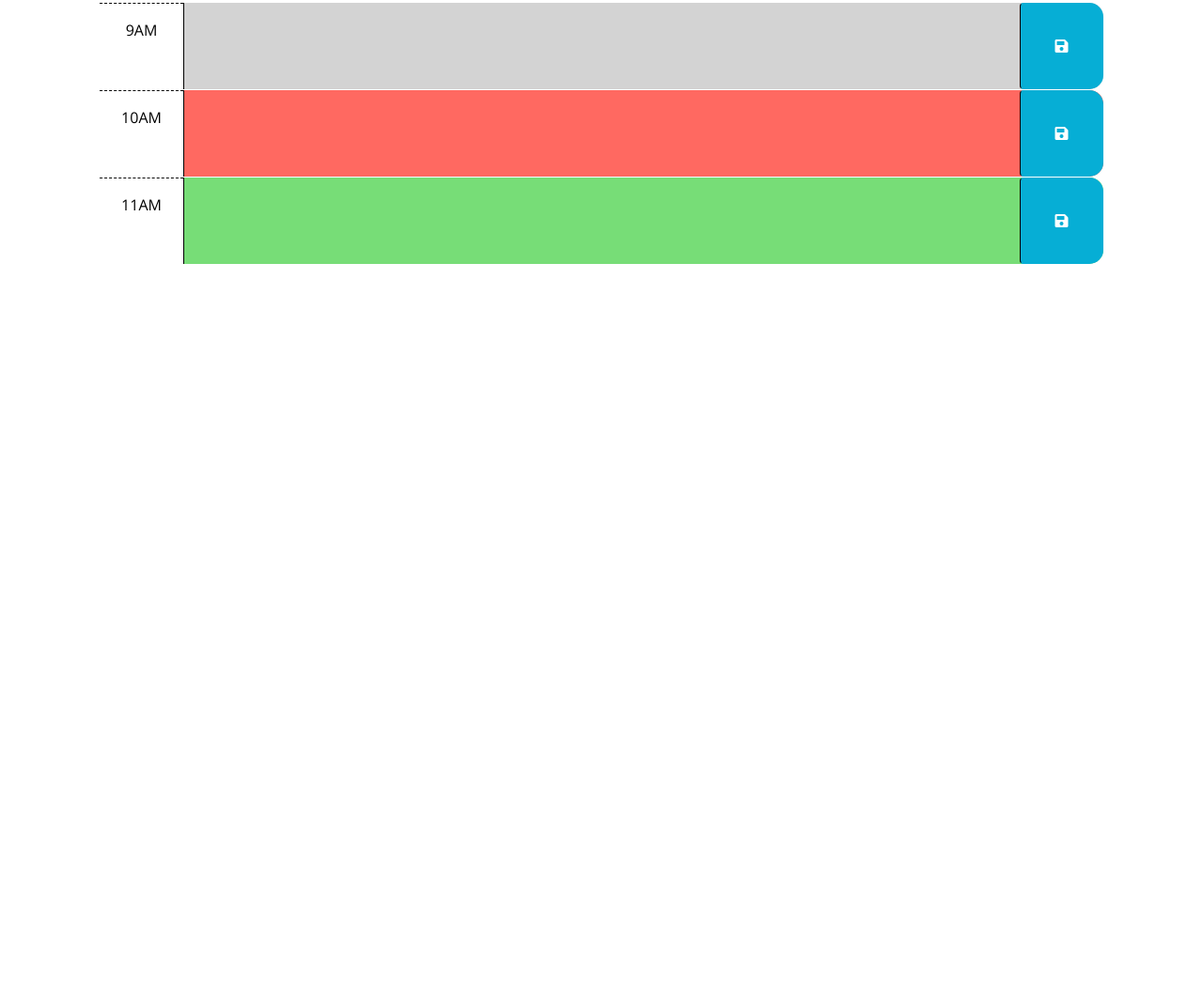
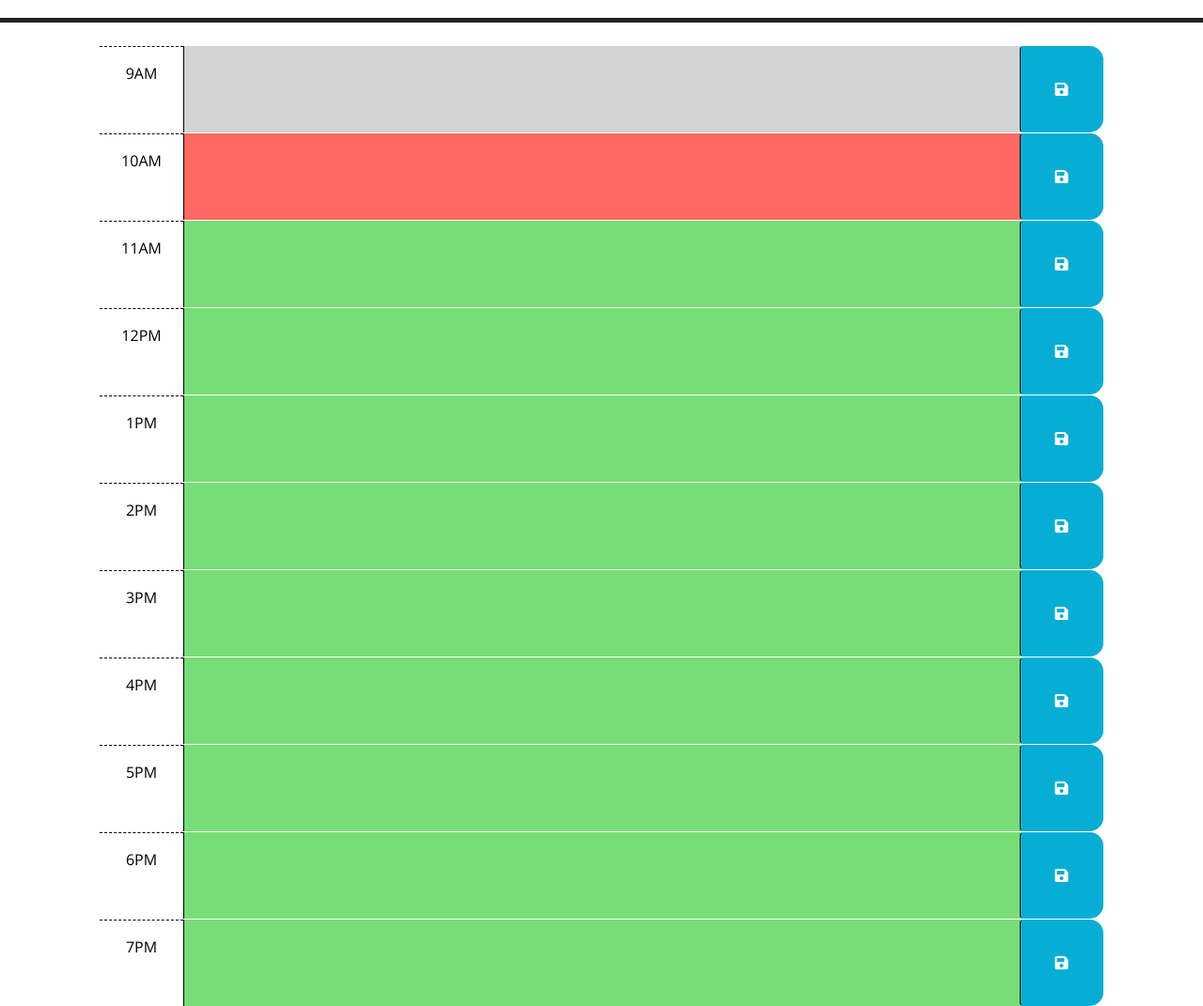
Before and after one commit to KCGSWAGG/workday-scheduler, a plain HTML site: page develop/index.html in a window 1280 px wide. Shown: the part 254-1325 px from the top of the page at 94% size. Before the commit the page ends 800 px from the top, so only its background shows below. Drawn offline with nearby package versions, Linux system fonts and the light colour scheme.

Commit message:
Button functionality

```diff
--- a/develop/index.html
+++ b/develop/index.html
@@ -66,6 +66,70 @@
         </button>
       </div>
 
+      <div id="hour-12" class="row time-block future">
+        <div class="col-2 col-md-1 hour text-center py-3">12PM</div>
+        <textarea class="col-8 col-md-10 description" rows="3"> </textarea>
+        <button class="btn saveBtn col-2 col-md-1" aria-label="save">
+          <i class="fas fa-save" aria-hidden="true"></i>
+        </button>
+      </div>
+
+      <div id="hour-1" class="row time-block future">
+        <div class="col-2 col-md-1 hour text-center py-3">1PM</div>
+        <textarea class="col-8 col-md-10 description" rows="3"> </textarea>
+        <button class="btn saveBtn col-2 col-md-1" aria-label="save">
+          <i class="fas fa-save" aria-hidden="true"></i>
+        </button>
+      </div>
+
+      <div id="hour-2" class="row time-block future">
+        <div class="col-2 col-md-1 hour text-center py-3">2PM</div>
+        <textarea class="col-8 col-md-10 description" rows="3"> </textarea>
+        <button class="btn saveBtn col-2 col-md-1" aria-label="save">
+          <i class="fas fa-save" aria-hidden="true"></i>
+        </button>
+      </div>
+
+      <div id="hour-3" class="row time-block future">
+        <div class="col-2 col-md-1 hour text-center py-3">3PM</div>
+        <textarea class="col-8 col-md-10 description" rows="3"> </textarea>
+        <button class="btn saveBtn col-2 col-md-1" aria-label="save">
+          <i class="fas fa-save" aria-hidden="true"></i>
+        </button>
+      </div>
+
+      <div id="hour-4" class="row time-block future">
+        <div class="col-2 col-md-1 hour text-center py-3">4PM</div>
+        <textarea class="col-8 col-md-10 description" rows="3"> </textarea>
+        <button class="btn saveBtn col-2 col-md-1" aria-label="save">
+          <i class="fas fa-save" aria-hidden="true"></i>
+        </button>
+      </div>
+
+      <div id="hour-5" class="row time-block future">
+        <div class="col-2 col-md-1 hour text-center py-3">5PM</div>
+        <textarea class="col-8 col-md-10 description" rows="3"> </textarea>
+        <button class="btn saveBtn col-2 col-md-1" aria-label="save">
+          <i class="fas fa-save" aria-hidden="true"></i>
+        </button>
+      </div>
+
+      <div id="hour-6" class="row time-block future">
+        <div class="col-2 col-md-1 hour text-center py-3">6PM</div>
+        <textarea class="col-8 col-md-10 description" rows="3"> </textarea>
+        <button class="btn saveBtn col-2 col-md-1" aria-label="save">
+          <i class="fas fa-save" aria-hidden="true"></i>
+        </button>
+      </div>
+
+      <div id="hour-7" class="row time-block future">
+        <div class="col-2 col-md-1 hour text-center py-3">7PM</div>
+        <textarea class="col-8 col-md-10 description" rows="3"> </textarea>
+        <button class="btn saveBtn col-2 col-md-1" aria-label="save">
+          <i class="fas fa-save" aria-hidden="true"></i>
+        </button>
+      </div>
+
     <script src="https://code.jquery.com/jquery-3.4.1.min.js"></script>
     <script
       src="https://cdn.jsdelivr.net/npm/dayjs@1.11.3/dayjs.min.js"
--- a/develop/script.js
+++ b/develop/script.js
@@ -1,29 +1,59 @@
 // Wrap all code that interacts with the DOM in a call to jQuery to ensure that
 // the code isn't run until the browser has finished rendering all the elements
 // in the html.
-$(function () {
-    var saveBtnc = $(".saveBtn")
-    saveBtnc.on("click", function() {
-        localStorage.getItem("");
-      console.log("Button Clicked!");
-    })
+var currentDate = dayjs();
+$("#currentDay").text(currentDate.format("MMM D, YYYY, h:mm:ss"));
 
-    // TODO: Add a listener for click events on the save button. This code should
+$(function Schdeuler() {
+     // TODO: Add a listener for click events on the save button. This code should
     // use the id in the containing time-block as a key to save the user input in
     // local storage. HINT: What does `this` reference in the click listener
     // function? How can DOM traversal be used to get the "hour-x" id of the
     // time-block containing the button that was clicked? How might the id be
     // useful when saving the description in local storage?
+
+  // var saveBtnc = $(".saveBtn")
+  //   saveBtnc.on("click", function() {
+  //     console.log("Button Clicked!");
+  //     var userInput = $("#userInput");
+  //     userInput.textContent = userInput;
+  //     localStorage.setItem("To do: ", userInput); // userinput is stored in local storage
+  //     localStorage.getItem("To do: ");
+  //     console.log("userInput")
+
+  //   })
+
+    $("button").each(function() {
+      $(this).on("click", function(){
+        console.log("Button Clicked!"); console.log($(this).prev());
+      var userInput = $("#input");
+      userInput.textContent = userInput;
+      localStorage.setItem("To do: ", userInput); // userinput is stored in local storage
+      localStorage.getItem("To do: ");
+      console.log("userInput")
+    })})
+
+
     //
     // TODO: Add code to apply the past, present, or future class to each time
     // block by comparing the id to the current hour. HINTS: How can the id
     // attribute of each time-block be used to conditionally add or remove the
     // past, present, and future classes? How can Day.js be used to get the
     // current hour in 24-hour time?
+
+
     //
     // TODO: Add code to get any user input that was saved in localStorage and set
     // the values of the corresponding textarea elements. HINT: How can the id
     // attribute of each time-block be used to do this?
     //
+    // function renderToDoItem() {
+    //   var userInput = $("#userInput");
+    //   userInput.textContent = userInput;
+    //   localStorage.setItem("To do: ", userInput);
+    //   renderToDoItem();
+    // }
+
     // TODO: Add code to display the current date in the header of the page.
-  });
+    return;
+});
```
